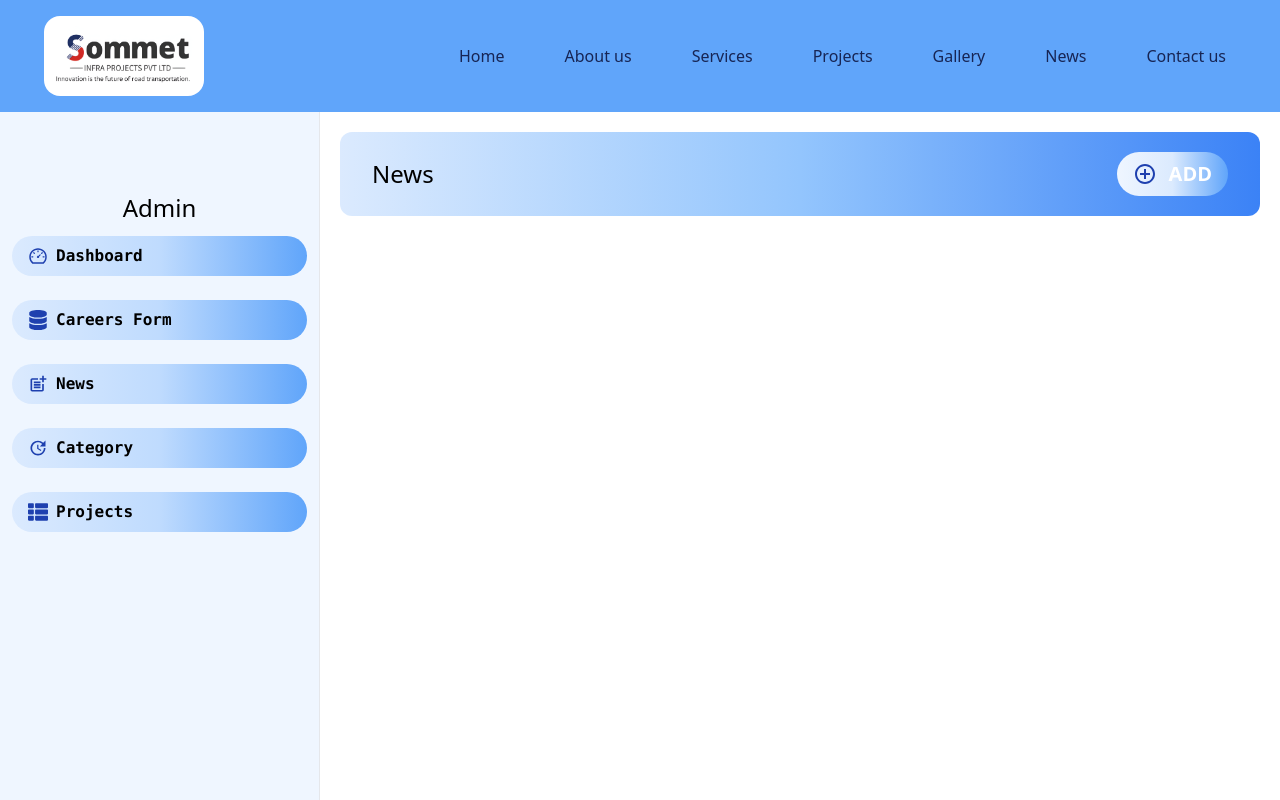
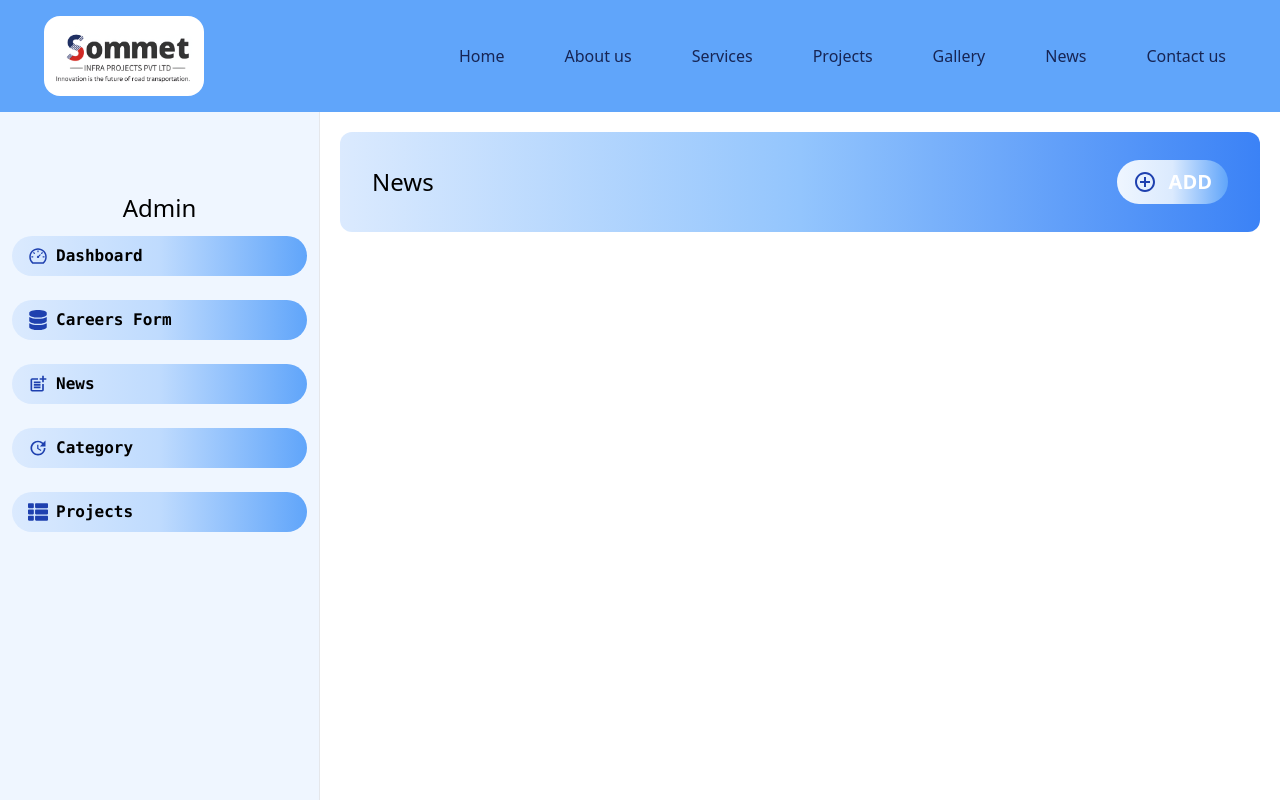
Before and after one commit to vikaskushwah738/somment_infa_Projects, a Next.js app: page /admin/news-updates in a window 1280 px wide. Shown: the top 800 px of the page. Built offline with nearby package versions, Linux system fonts and the light colour scheme.

Commit message:
minner updaets

```diff
--- a/app/admin/news-updates/page.tsx
+++ b/app/admin/news-updates/page.tsx
@@ -7,7 +7,7 @@ const NewUpdateForm = () => {
   return (
 
     <div className="w-[75%] px-5 p-5">
-      <div className="flex justify-between items-center py-5 px-8 rounded-xl bg-gradient-to-r from-blue-100 via-blue-300 to-blue-500">
+      <div className="flex justify-between items-center py-7 px-8 rounded-xl bg-gradient-to-r from-blue-100 via-blue-300 to-blue-500">
         <h1 className="text-2xl font-medium">News</h1>
         <Link href={'/admin/news-updates/news-update-form'} className="bg-gradient-to-r from-blue-50 via-blue-100 to-blue-400 rounded-full px-4 py-2 flex gap-3 items-center ">
             <MdAddCircleOutline className="text-2xl text-blue-800 hover:text-blue-950" />
```
